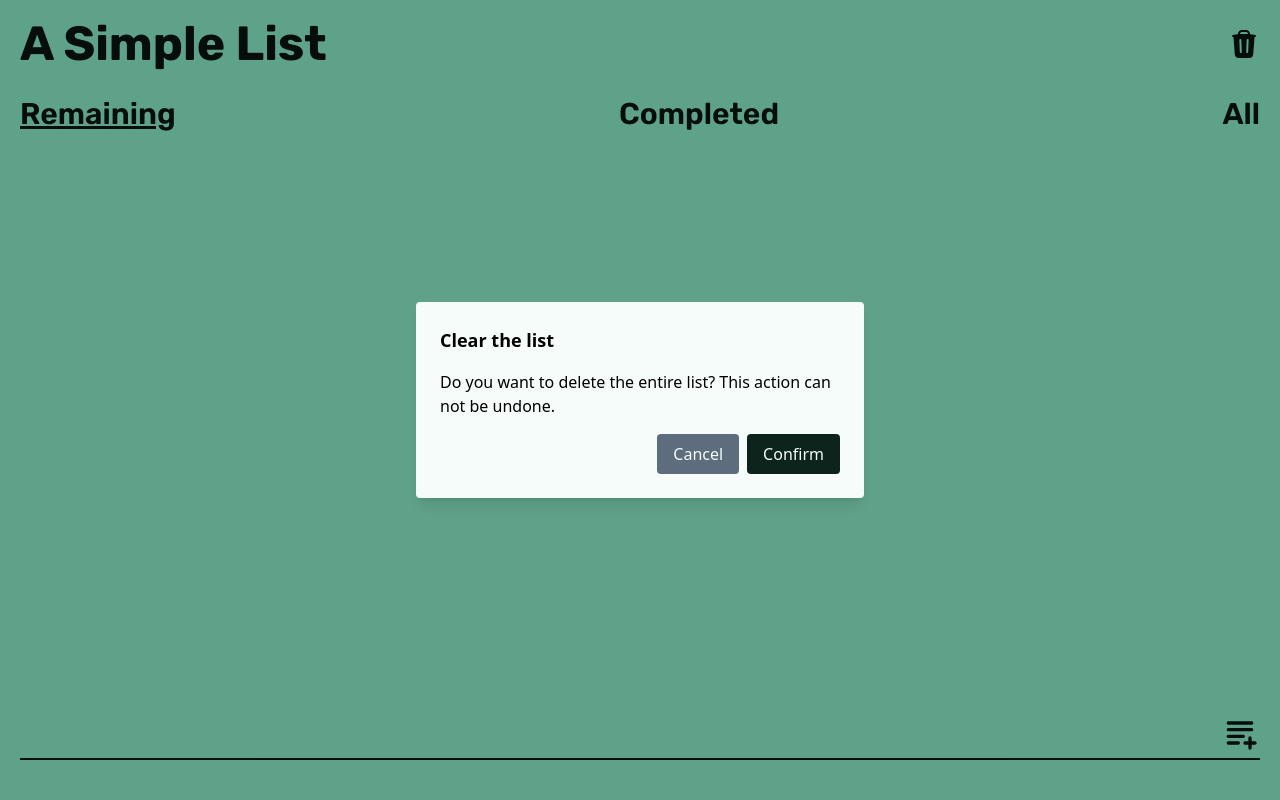
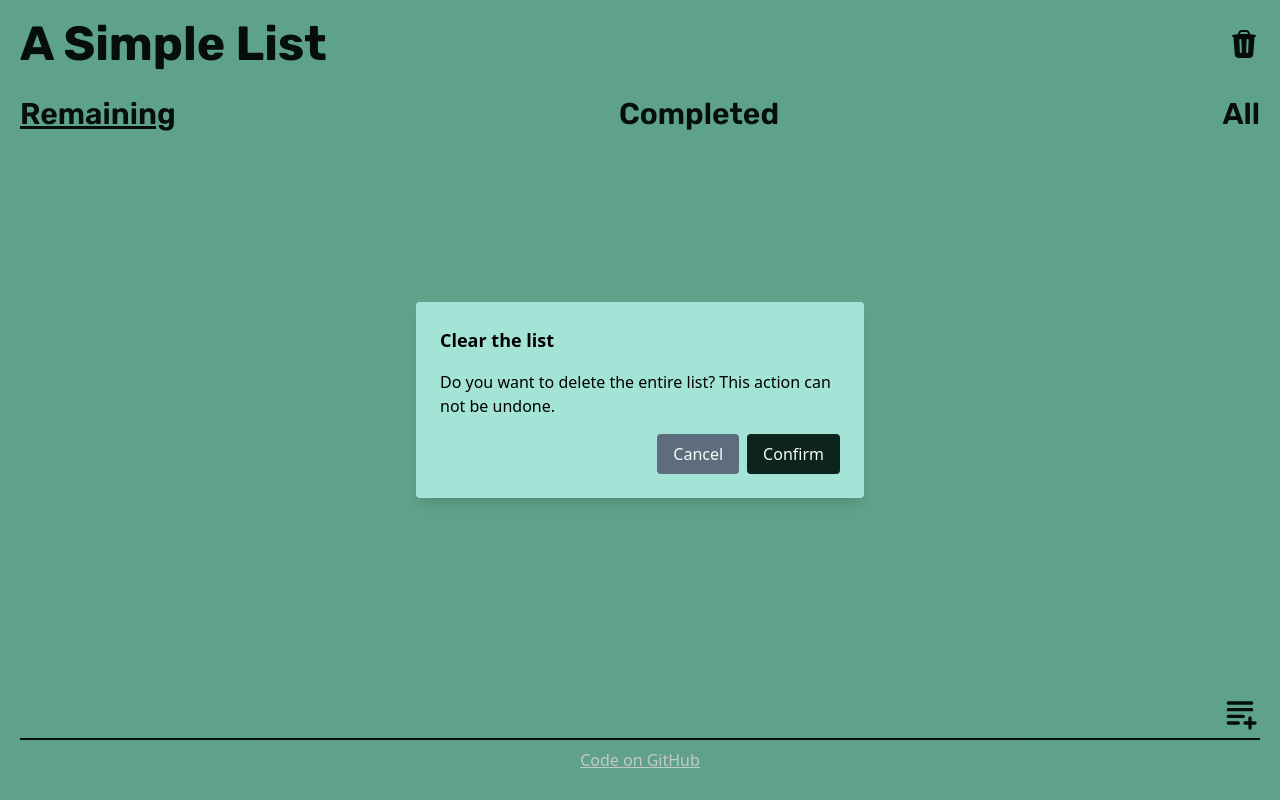
Before and after one commit to haggqvist459/typescript_list_app, a React (Vite) app: page / in a window 1280 px wide. Both pictures are taken after a click on the element 1244 px from the left and 44 px from the top of the page. Built offline with nearby package versions, Linux system fonts and the light colour scheme.

Commit message:
work on bottom alignment of footer & AddItem

```diff
--- a/src/App.tsx
+++ b/src/App.tsx
@@ -11,11 +11,12 @@ function App() {
     <div className="flex-grow overflow-y-auto">
       <List />
     </div>
-    <div className="sticky bottom-10 z-10 pb-[env(safe-area-inset-bottom)]">
+    <div className="sticky bottom-5 z-10 pb-[env(safe-area-inset-bottom)]">
       <AddItem />
+      <Footer />
     </div>
     <div className="w-full bg-mint-light absolute top-full">
-      <Footer />
+
     </div>
   </div>
   )
--- a/src/components/Footer.tsx
+++ b/src/components/Footer.tsx
@@ -1,7 +1,7 @@
 
 const Footer = () => {
   return (
-    <footer className='bg-mint-light flex justify-center items-center h-15 pb-5'>
+    <footer className='bg-mint-light flex justify-center items-center h-10'>
       <a href="https://github.com/haggqvist459/typescript_list_app" target='_blank' className='underline text-s text-mint-white'>Code on GitHub</a>
     </footer>
   )
--- a/src/components/Modal.tsx
+++ b/src/components/Modal.tsx
@@ -19,7 +19,7 @@ const Modal = ({
 
     return (
         <div className="fixed inset-0 z-50 flex items-center justify-center bg-black/20">
-            <div className="bg-mint-white p-6 rounded shadow-lg w-full max-w-md mx-2">
+            <div className="bg-tertiary p-6 rounded shadow-lg w-full max-w-md mx-2">
                 <h2 className="text-lg font-bold mb-4">{title}</h2>
                 <div className="mb-4">{description}</div>
                 <div className="flex justify-end space-x-2">
```
